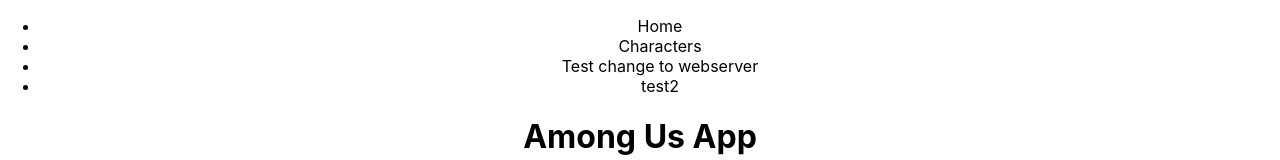
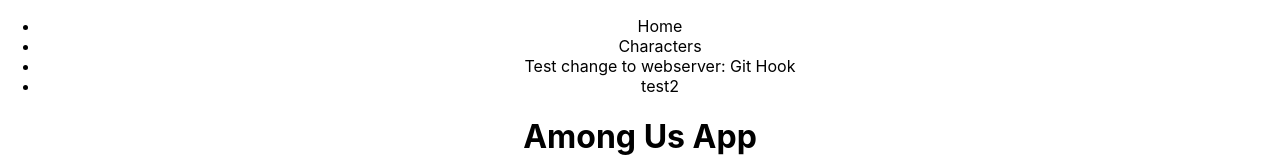
Before and after one commit to epenn92/Among-us-reactapp, a React (Create React App) app in the folder client/: page / in a window 1280 px wide. Shown: the top 160 px of the page. Built offline with nearby package versions, Linux system fonts and the light colour scheme.

Commit message:
testing git hooks

```diff
--- a/client/src/App.js
+++ b/client/src/App.js
@@ -13,8 +13,9 @@
 
           <li>Home</li>
           <li>Characters</li>
-          <li>Test change to webserver</li>
+          <li>Test change to webserver: Git Hook</li>
           <li>test2</li>
+
 
 
         </ul>
```
